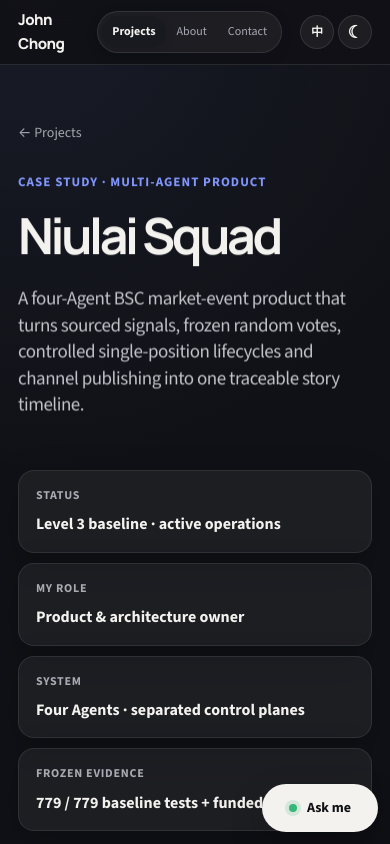
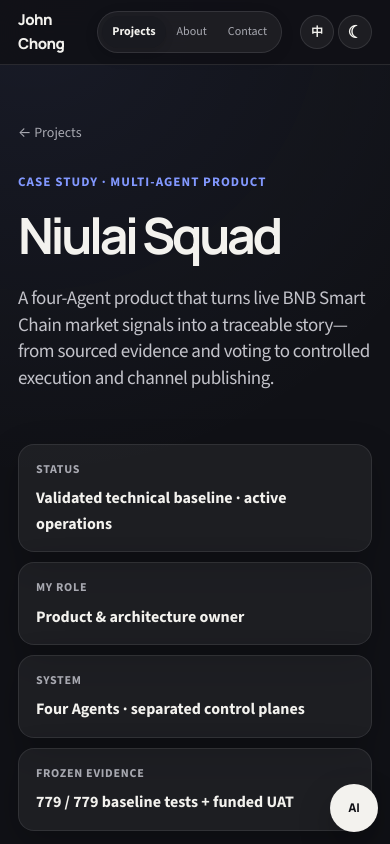
Before and after one commit to heyjohnc/john-chong-portfolio, a website: page niulai.html in a window 390 px wide. Shown: the top 844 px of the page. Drawn offline with nearby package versions, Linux system fonts and the light colour scheme.

Commit message:
[[bot14-agent]] Improve portfolio contact and assistant readiness

```diff
--- a/niulai.html
+++ b/niulai.html
@@ -4,16 +4,16 @@
   <meta charset="utf-8">
   <meta name="viewport" content="width=device-width,initial-scale=1">
   <title>Niulai Squad Case Study — John Chong</title>
-  <meta name="description" content="Niulai Squad case study: a Level 3 four-Agent BSC market-event product with frozen random votes, controlled execution, channel publishing and one canonical timeline.">
+  <meta name="description" content="Niulai Squad case study: a four-Agent BNB Smart Chain market-event product with traceable evidence, controlled execution and coordinated publishing.">
   <link rel="canonical" href="https://johnchong.info/niulai.html">
   <meta property="og:type" content="article">
   <meta property="og:site_name" content="John Chong">
   <meta property="og:title" content="Niulai Squad Case Study — John Chong">
-  <meta property="og:description" content="Niulai Squad case study by John Chong: a Level 3 four-Agent BSC market-event product with controlled execution, channel publishing and one canonical timeline.">
+  <meta property="og:description" content="Niulai Squad case study by John Chong: a four-Agent BNB Smart Chain market-event product with traceable evidence, controlled execution and coordinated publishing.">
   <meta property="og:url" content="https://johnchong.info/niulai.html">
   <meta name="twitter:card" content="summary">
   <meta name="twitter:title" content="Niulai Squad Case Study — John Chong">
-  <meta name="twitter:description" content="Niulai Squad case study by John Chong: a Level 3 four-Agent BSC market-event product with controlled execution, channel publishing and one canonical timeline.">
+  <meta name="twitter:description" content="Niulai Squad case study by John Chong: a four-Agent BNB Smart Chain market-event product with traceable evidence, controlled execution and coordinated publishing.">
   <meta name="theme-color" content="#f7f7f4">
   <script type="application/ld+json">{"@context":"https://schema.org","@type":"CreativeWork","name":"Niulai Squad Case Study","url":"https://johnchong.info/niulai.html","author":{"@type":"Person","@id":"https://johnchong.info/#person","name":"John Chong","alternateName":"Shing Yip Chong"}}</script>
   <script>try{document.documentElement.dataset.theme=localStorage.getItem("csy-portfolio-theme")||"dark"}catch(e){document.documentElement.dataset.theme="dark"}</script>
@@ -35,9 +35,9 @@
       <a class="back-link" href="projects.html">← Projects</a>
       <p class="eyebrow">Case study · Multi-Agent product</p>
       <h1>Niulai Squad</h1>
-      <p class="page-lead">A four-Agent BSC market-event product that turns sourced signals, frozen random votes, controlled single-position lifecycles and channel publishing into one traceable story timeline.</p>
+      <p class="page-lead">A four-Agent product that turns live BNB Smart Chain market signals into a traceable story—from sourced evidence and voting to controlled execution and channel publishing.</p>
       <dl class="case-facts">
-        <div><dt>Status</dt><dd>Level 3 baseline · active operations</dd></div>
+        <div><dt>Status</dt><dd>Validated technical baseline · active operations</dd></div>
         <div><dt>My role</dt><dd>Product &amp; architecture owner</dd></div>
         <div><dt>System</dt><dd>Four Agents · separated control planes</dd></div>
         <div><dt>Frozen evidence</dt><dd>779 / 779 baseline tests + funded UAT</dd></div>
--- a/package.json
+++ b/package.json
@@ -6,7 +6,7 @@
     "build": "npm run build:rag && node scripts/build-static.mjs",
     "build:rag": "node scripts/build-rag-index.mjs",
     "dev": "node scripts/dev-server.mjs",
-    "test": "node --test tests",
+    "test": "node --test tests/*.test.mjs",
     "eval:rag": "node scripts/run-rag-evals.mjs",
     "verify:rag": "npm run build:rag && npm test && npm run eval:rag"
   },
--- a/site.js
+++ b/site.js
@@ -282,6 +282,7 @@
     "Hong Kong opportunities": "香港職位機會",
     "Open to AI product and application roles in Hong Kong.": "尋找香港的 AI 產品及應用職位。",
     "I am based in Shenzhen and available for Hong Kong full-time roles. I hold Hong Kong permanent residency and do not require visa sponsorship.": "我現居深圳，可接受香港全職職位。我持有香港永久性居民身份，毋須僱主提供工作簽證擔保。",
+    "Email John": "電郵聯絡 John",
     "View GitHub": "查看 GitHub",
     "Read my background": "了解我的背景",
     "Back to top ↑": "返回頂部 ↑",
@@ -326,7 +327,7 @@
     "AI Application, Prototype / POC, Solutions, Automation and Technical Product roles where delivery judgment matters.": "重視交付判斷的 AI 應用、原型／POC、解決方案、自動化及技術產品職位。",
     "Hong Kong work right": "香港工作權利",
     "Hong Kong permanent resident. No visa sponsorship required. Currently based in Shenzhen.": "香港永久性居民，毋須工作簽證擔保，目前居於深圳。",
-    "Cantonese, Mandarin and English. English interview fluency remains an active practice area; no unsupported proficiency score is claimed.": "粵語、普通話及英語。現正持續加強英語面試流暢度，並不聲稱未有證據支持的語言評分。",
+    "Cantonese and Mandarin at native level. Professional English reading and written communication; actively improving spoken interview fluency.": "粵語及普通話達母語水平。英語具備專業閱讀及書面溝通能力，並正積極提升面試口語流暢度。",
     "Working model": "工作模式",
     "Agent-assisted implementation with human product direction, constraints, review, correction and acceptance.": "由 Agent 輔助實作，並由人負責產品方向、限制、審查、修正及驗收。",
     "Selected projects": "精選項目",
@@ -523,11 +524,11 @@
     "Scoped re-acceptance": "按範圍重新驗收",
 
     "Two current cases show different parts of my work: a playable multiplayer product and a Level 3 multi-Agent system in active operation. Each case separates my decisions from Agent-accelerated implementation.": "目前兩個案例呈現我工作的不同面向：一個已達基本可玩階段的多人產品，以及一個已凍結 Level 3 技術基線並持續運作的多 Agent 系統。每個案例都清楚區分我的決策與 Agent 加速的實作。",
-    "Level 3 baseline · Active operations": "Level 3 基線 · 持續運作",
+    "Validated baseline · Active operations": "已驗證基線 · 持續運作",
     "02 · Multi-Agent system": "02 · 多 Agent 系統",
-    "A four-Agent BSC market-event product that separates evidence, frozen random votes, model dialogue, controlled execution and channel publishing on one canonical timeline.": "一個四 Agent 的 BSC 市場事件產品，把證據、已凍結的隨機投票、模型對話、受控執行及渠道發佈，分隔並記錄在同一條標準時間線上。",
+    "A four-Agent BNB Smart Chain product that turns sourced market signals into a traceable story while keeping voting, execution and publishing independently controlled.": "一個四 Agent 的 BNB Smart Chain 產品，把有來源的市場訊號轉化為可追溯故事，同時讓投票、執行及發佈保持獨立受控。",
     "product architecture, operating rules, permission boundaries, failure review, release decisions and iterative full-flow UAT.": "產品架構、運作規則、權限邊界、失敗審查、發佈決策及反覆完整流程驗收。",
-    "Level 3 baseline · active": "Level 3 基線 · 持續運作",
+    "Validated baseline · active": "已驗證基線 · 持續運作",
     "Four Agents · one timeline": "四個 Agent · 一條時間線",
     "779/779 baseline tests + funded UAT": "779/779 項基線測試 + 小額實測驗收",
     "The work between an idea and an operating system": "概念與可運作系統之間的工作",
@@ -553,8 +554,8 @@
     "FightGame demonstrates a completed core-playability milestone. Niulai Squad demonstrates a Level 3 multi-Agent technical baseline that remains in active operation.": "FightGame 展示已完成的基本可玩性里程碑；牛来生米小队則展示已凍結 Level 3 技術基線、並持續運作的多 Agent 系統。",
     "Continue with the Level 3 Niulai Squad multi-Agent system and its active operating model.": "繼續了解已達 Level 3 技術基線、並持續運作的牛来生米小队多 Agent 系統。",
 
-    "A four-Agent BSC market-event product that turns sourced signals, frozen random votes, controlled single-position lifecycles and channel publishing into one traceable story timeline.": "一個四 Agent 的 BSC 市場事件產品，把有來源的訊號、已凍結的隨機投票、受控單倉生命週期及渠道發佈，組織成一條可追溯的故事時間線。",
-    "Level 3 baseline · active operations": "Level 3 基線 · 持續運作",
+    "A four-Agent product that turns live BNB Smart Chain market signals into a traceable story—from sourced evidence and voting to controlled execution and channel publishing.": "一個四 Agent 產品，把 BNB Smart Chain 即時市場訊號轉化為可追溯的故事，由有來源的證據與投票，延伸至受控執行及渠道發佈。",
+    "Validated technical baseline · active operations": "已驗證技術基線 · 持續運作",
     "Product & architecture owner": "產品與架構負責人",
     "Four Agents · separated control planes": "四個 Agent · 分離的控制面",
     "Frozen evidence": "凍結證據",
@@ -613,7 +614,7 @@
     "Nine selected projects by John Chong: two flagship case studies, five focused AI systems and two public developer tools.": "John Chong 的九個精選項目：兩個旗艦案例、五個聚焦 AI 系統及兩個公開開發者工具。",
     "Background, experience and working approach of John Chong (Shing Yip Chong), an AI Product and Solutions Builder.": "AI 產品與解決方案建構者 John Chong（Shing Yip Chong）的背景、經驗及工作方法。",
     "FightGame case study: a personalized-avatar multiplayer pixel RPG with synchronized online skill-card battles.": "FightGame 案例研究：一款支援個人化角色及同步線上技能卡對戰的多人像素 RPG。",
-    "Niulai Squad case study: a Level 3 four-Agent BSC market-event product with frozen random votes, controlled execution, channel publishing and one canonical timeline.": "牛来生米小队案例研究：一個已凍結 Level 3 技術基線的四 Agent BSC 市場事件產品，具已凍結的隨機投票、受控執行、渠道發佈及單一標準時間線。"
+    "Niulai Squad case study: a four-Agent BNB Smart Chain market-event product with traceable evidence, controlled execution and coordinated publishing.": "牛来生米小队案例研究：一個四 Agent 的 BNB Smart Chain 市場事件產品，具可追溯證據、受控執行及協調發佈。"
   };
 
   const textRecords = [];
--- a/styles.css
+++ b/styles.css
@@ -686,6 +686,14 @@ html.motion-enabled.motion-started .name-accent { background-size: 100% 100%; }
   .hero-lead { font-size: 18px; }
   .actions { display: grid; }
   .button { width: 100%; }
+  .ask-widget { right: 12px; bottom: 12px; }
+  .ask-widget-launcher { width: 48px; min-width: 48px; min-height: 48px; padding: 0; gap: 0; border-radius: 50%; }
+  .ask-widget-launcher [data-ask-widget-launcher] { position: absolute; width: 1px; height: 1px; overflow: hidden; clip: rect(0 0 0 0); white-space: nowrap; }
+  .ask-widget-launcher::after { content: "AI"; font: 800 12px/1 var(--display); letter-spacing: -.02em; }
+  .ask-widget-signal { display: none; }
+  .ask-widget.is-open .ask-widget-launcher { width: 48px; min-width: 48px; }
+  .ask-widget.is-open .ask-widget-launcher::after { content: "×"; font-size: 22px; font-weight: 500; }
+  .ask-widget-panel { width: calc(100vw - 24px); height: min(610px, calc(100dvh - 84px)); bottom: 60px; }
   .profile-card { min-height: 410px; padding: 24px; }
   .profile-visual { height: 148px; }
   .profile-mark { width: 112px; height: 112px; font-size: 32px; }
```
Also changed, not shown: about.html (+1 -1 lines), index.html (+2 -1 lines), projects.html (+3 -3 lines), README.md.
